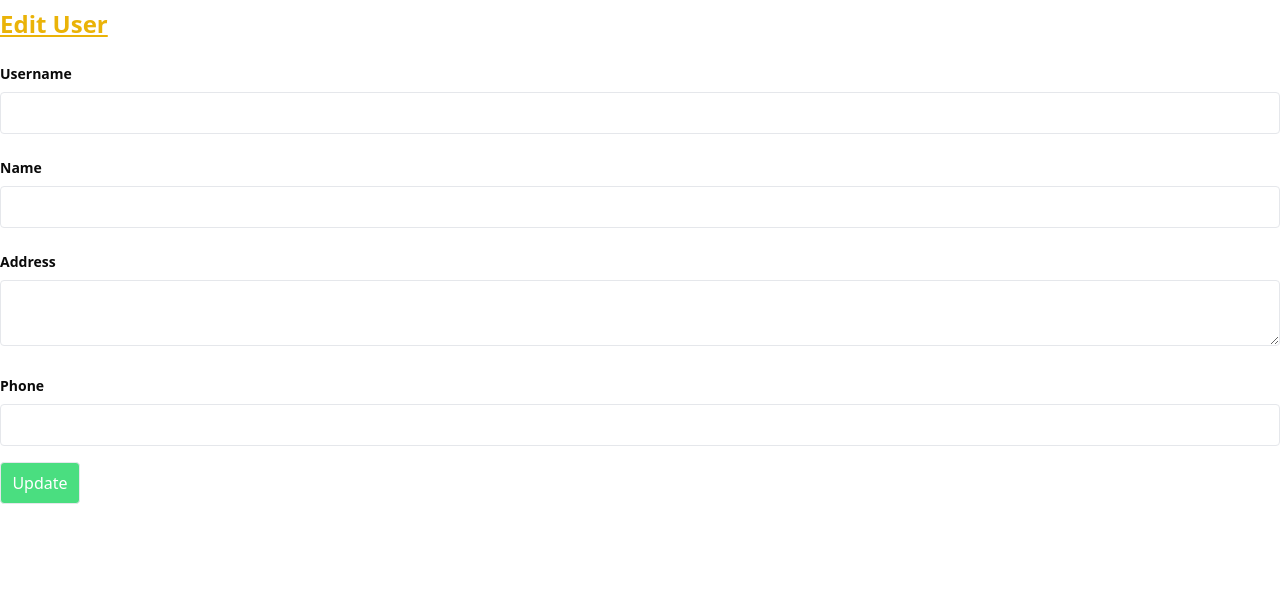
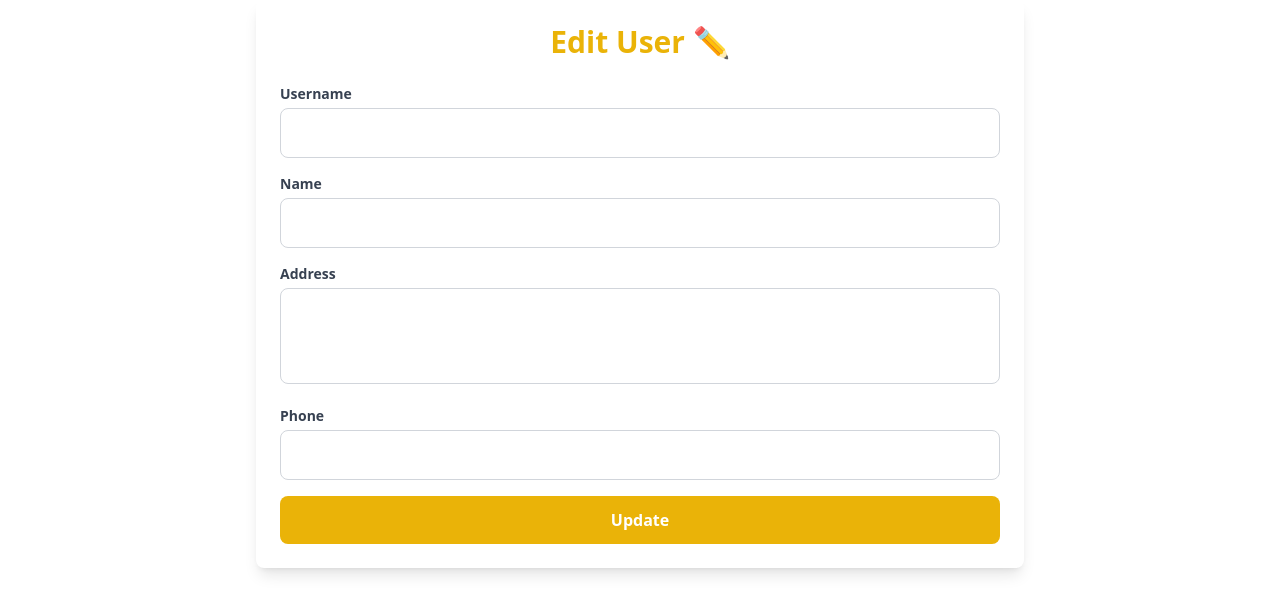
Before and after one commit to Internship-2025-49/Alivia_HonoNextJS, a Next.js app in the folder aliv-next/: page /post/edit/1 in a window 1280 px wide. Shown: the top 614 px of the page. Built offline with nearby package versions, Linux system fonts and the light colour scheme; no server answers.

Commit message:
feat: Implement Shadcn in view user page #6

```diff
--- a/aliv-next/src/app/post/edit/[id]/page.tsx
+++ b/aliv-next/src/app/post/edit/[id]/page.tsx
@@ -4,6 +4,7 @@ import React, { useState, useEffect, use } from "react";
 import { useRouter } from "next/navigation";
 import { fetcher } from "@/app/libs";
 import useSWR from "swr";
+import Swal from "sweetalert2";
 
 export default function PostEdit({
   params,
@@ -34,9 +35,21 @@ export default function PostEdit({
 
   const updateUser = async (e: React.FormEvent) => {
     e.preventDefault();
-    if (username !== "" && name !== "" && address !== "" && phone !== "") {
-      const formData = { username, name, address, phone };
+    // Memeriksa apakah semua field telah terisi
+    if (username === "" || name === "" || address === "" || phone === "") {
+      Swal.fire({
+        icon: "error",
+        title: "Oops...",
+        text: "Semua formulir harus diisi!",
+        confirmButtonColor: "#d33",
+        width: "300px",
+      });
+      return;
+    }
 
+    const formData = { username, name, address, phone };
+
+    try {
       const res = await fetch(`/utils/queries/users/${resolvedParams.id}`, {
         method: "PUT",
         headers: { "Content-Type": "application/json" },
@@ -44,9 +57,22 @@ export default function PostEdit({
       });
 
       const content = await res.json();
-      if (content.success > 0) {
-        router.push("/post");
+      if (content.data) {
+        Swal.fire({
+          icon: "success",
+          title: "Berhasil!",
+          text: "Data berhasil diperbaharui!",
+          confirmButtonColor: "#4CAF50",
+          width: "300px",
+        }).then(() => {
+          router.push("/post");
+        });
+      } else {
+        alert("Terjadi kesalahan saat memperbarui data");
       }
+    } catch (error) {
+      console.error("Error updating user:", error);
+      alert("Terjadi kesalahan saat memperbarui data");
     }
   };
 
@@ -55,52 +81,60 @@ export default function PostEdit({
   if (!user) return <div>Error page.</div>;
 
   return (
-    <div className="w-full max-w-7xl m-auto">
-      <form className="w-full" onSubmit={updateUser}>
-        <span className="font-bold text-yellow-500 py-2 block underline text-2xl">
-          Edit User
-        </span>
-        <div className="w-full py-2">
-          <label className="text-sm font-bold py-2 block">Username</label>
+    <div className="w-full max-w-3xl mx-auto bg-white shadow-lg rounded-lg p-6">
+      <h2 className="text-3xl font-bold text-yellow-500 text-center mb-6">
+        Edit User ✏️
+      </h2>
+      <form className="space-y-4" onSubmit={updateUser}>
+        <div>
+          <label className="text-sm font-semibold block text-gray-700 mb-1">
+            Username
+          </label>
           <input
             type="text"
             name="username"
-            className="w-full border-[1px] border-gray-200 p-2 rounded-sm text-black"
+            className="w-full border border-gray-300 p-3 rounded-lg focus:outline-none focus:ring-2 focus:ring-yellow-400"
             value={username}
             onChange={(e) => setUsername(e.target.value)}
           />
         </div>
-        <div className="w-full py-2">
-          <label className="text-sm font-bold py-2 block">Name</label>
+        <div>
+          <label className="text-sm font-semibold block text-gray-700 mb-1">
+            Name
+          </label>
           <input
             type="text"
             name="name"
-            className="w-full border-[1px] border-gray-200 p-2 rounded-sm text-black"
+            className="w-full border border-gray-300 p-3 rounded-lg focus:outline-none focus:ring-2 focus:ring-yellow-400"
             value={name}
             onChange={(e) => setName(e.target.value)}
           />
         </div>
-        <div className="w-full py-2">
-          <label className="text-sm font-bold py-2 block">Address</label>
+        <div>
+          <label className="text-sm font-semibold block text-gray-700 mb-1">
+            Address
+          </label>
           <textarea
             name="address"
-            className="w-full border-[1px] border-gray-200 p-2 rounded-sm text-black"
+            className="w-full border border-gray-300 p-3 rounded-lg resize-none h-24 focus:outline-none focus:ring-2 focus:ring-yellow-400"
             value={address}
             onChange={(e) => setAddress(e.target.value)}
           />
         </div>
-        <div className="w-full py-2">
-          <label className="text-sm font-bold py-2 block">Phone</label>
+        <div>
+          <label className="text-sm font-semibold block text-gray-700 mb-1">
+            Phone
+          </label>
           <input
             type="text"
             name="phone"
-            className="w-full border-[1px] border-gray-200 p-2 rounded-sm text-black"
+            className="w-full border border-gray-300 p-3 rounded-lg focus:outline-none focus:ring-2 focus:ring-yellow-400"
             value={phone}
             onChange={(e) => setPhone(e.target.value)}
           />
         </div>
-        <div className="w-full py-2">
-          <button className="w-20 p-2 text-white border-gray-200 border-[1px] rounded-sm bg-green-400">
+        <div className="text-center">
+          <button className="w-full py-3 text-white font-semibold rounded-lg bg-yellow-500 hover:bg-yellow-600 transition duration-300">
             Update
           </button>
         </div>
--- a/aliv-next/src/app/post/read/[id]/page.tsx
+++ b/aliv-next/src/app/post/read/[id]/page.tsx
@@ -14,14 +14,10 @@ export default function Detail({
     data: user,
     isLoading,
     error,
-  } = useSWR(
-    `/utils/queries/users/${resolvedParams.id}`,
-    fetcher
-    // {
-    // revalidateOnFocus: true,
-    // refreshInterval: 100,
-    // }
-  );
+  } = useSWR(`/utils/queries/users/${resolvedParams.id}`, fetcher, {
+    revalidateOnFocus: true,
+    refreshInterval: 100,
+  });
 
   if (isLoading)
     return (
@@ -48,21 +44,27 @@ export default function Detail({
   console.log("dataUser : ", user);
 
   return (
-    <div className="w-full">
-      <h2 className="text-center font-bold text-3xl py-3">
-        {user.data.username}
+    <div className="w-full flex flex-col items-center">
+      <h2 className="text-center font-bold text-4xl py-4 text-yellow-500">
+        Ini data user
       </h2>
-      <div className="w-full max-w-4xl m-auto border-[1px] p-3 border-gray-500 rounded-md">
-        <p>{user.data.name}</p>
-      </div>
-      <div className="w-full max-w-4xl m-auto border-[1px] p-3 border-gray-500 rounded-md">
-        <p>{user.data.address}</p>
-      </div>
-      <div className="w-full max-w-4xl m-auto border-[1px] p-3 border-gray-500 rounded-md">
-        <p>{user.data.phone}</p>
-      </div>
-      <div className="w-full max-w-4xl m-auto border-[1px] p-3 border-gray-500 rounded-md">
-        <p>{user.data.username}</p>
+      <div className="w-full max-w-4xl space-y-4">
+        {[
+          { label: "Name", value: user.data.name },
+          { label: "Address", value: user.data.address },
+          { label: "Phone", value: user.data.phone },
+          { label: "Username", value: user.data.username },
+        ].map((item, index) => (
+          <div
+            key={index}
+            className="border border-gray-600 bg-white shadow-md p-4 rounded-lg"
+          >
+            <h3 className="text-lg font-semibold text-gray-700">
+              {item.label}
+            </h3>
+            <p className="text-gray-600">{item.value}</p>
+          </div>
+        ))}
       </div>
     </div>
   );
```
